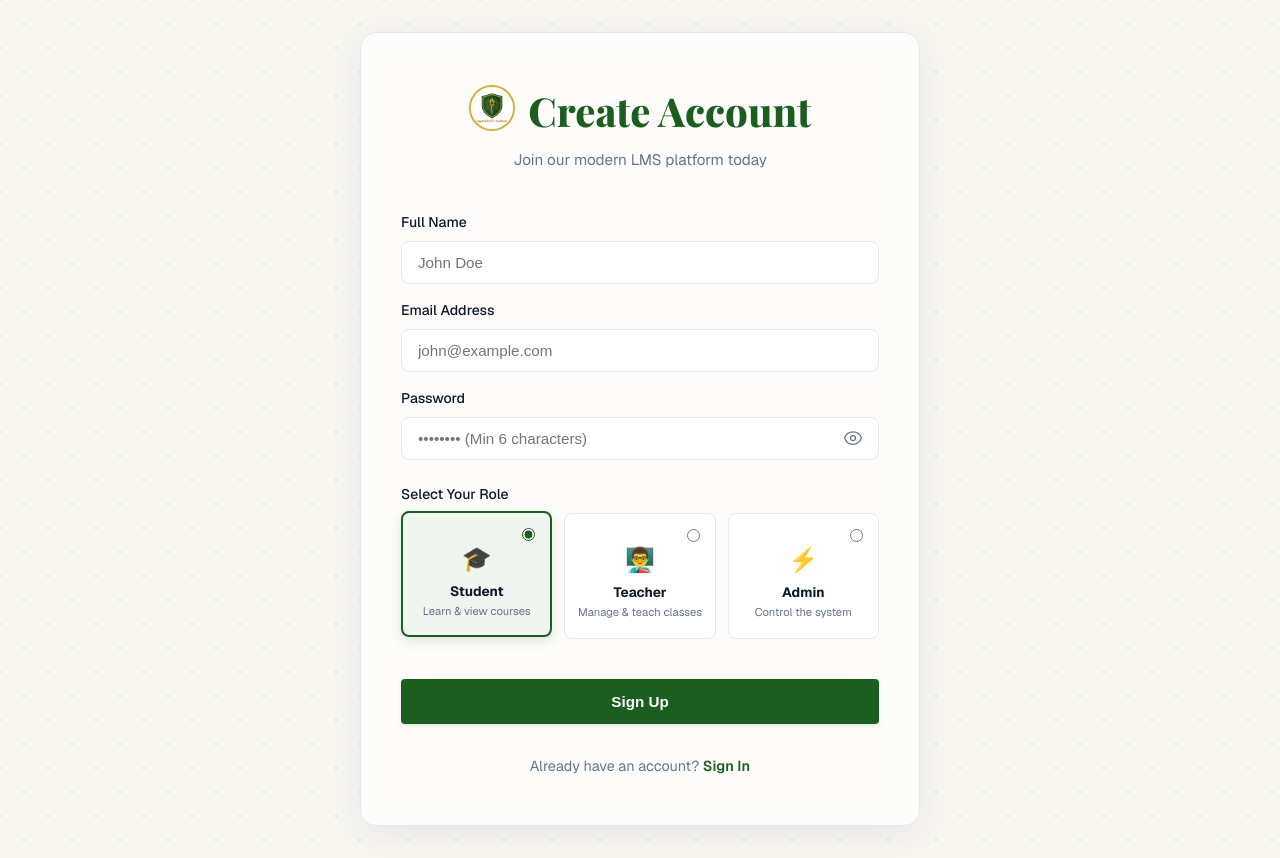
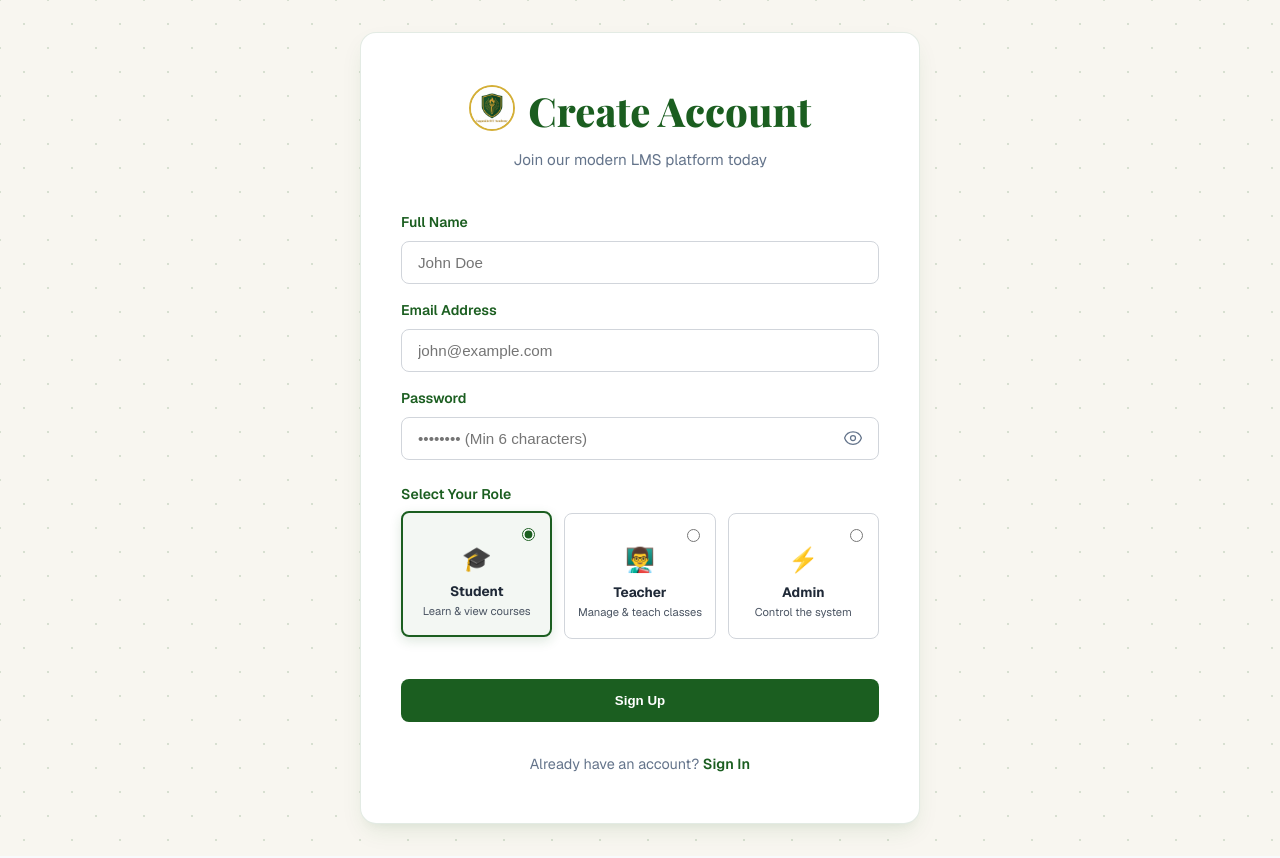
Before and after one commit to shakyamtech/LMS-Learning-Mgmt-System, a Next.js app: page /register in a window 1280 px wide. Built offline with nearby package versions, Linux system fonts and the light colour scheme; no server answers; a web font is replaced by a local one.

Commit message:
Style: match login and register pages with academy brand colors

```diff
--- a/src/app/globals.css
+++ b/src/app/globals.css
@@ -1079,3 +1079,62 @@ a:hover {
   opacity: 0.9;
   box-shadow: 0 4px 12px rgba(212, 175, 55, 0.2);
 }
+
+/* ─── Auth Card & Form Elements for Cohesive College Theme ─── */
+.auth-card {
+  background: #ffffff !important;
+  border-radius: var(--radius-lg);
+  box-shadow: 0 10px 25px -5px rgba(27, 94, 32, 0.1), 0 8px 10px -6px rgba(27, 94, 32, 0.05);
+  border: 1px solid rgba(27, 94, 32, 0.12) !important;
+  color: #333333 !important;
+}
+
+.auth-input-label {
+  display: block;
+  font-size: 0.875rem;
+  font-weight: 600;
+  margin-bottom: 0.5rem;
+  color: var(--college-primary) !important;
+}
+
+.auth-input-field {
+  width: 100%;
+  padding: 0.75rem 1rem;
+  border-radius: var(--radius-md);
+  border: 1px solid #d1d5db !important;
+  background-color: #ffffff !important;
+  color: #111827 !important;
+  transition: all var(--transition-fast);
+  outline: none;
+  font-size: 0.95rem;
+}
+
+.auth-input-field:focus {
+  border-color: var(--college-primary) !important;
+  box-shadow: 0 0 0 3px rgba(27, 94, 32, 0.15) !important;
+}
+
+.auth-submit-btn {
+  background-color: var(--college-primary) !important;
+  color: #ffffff !important;
+  font-weight: 700;
+  padding: 0.875rem;
+  border-radius: var(--radius-md);
+  border: none;
+  cursor: pointer;
+  transition: all 0.2s ease-in-out;
+  display: flex;
+  justify-content: center;
+  align-items: center;
+  gap: 0.5rem;
+  width: 100%;
+}
+
+.auth-submit-btn:hover {
+  background-color: var(--college-primary-dark) !important;
+  box-shadow: 0 4px 12px rgba(27, 94, 32, 0.25) !important;
+}
+
+.auth-submit-btn:active {
+  transform: scale(0.98);
+}
--- a/src/app/register/page.tsx
+++ b/src/app/register/page.tsx
@@ -11,7 +11,7 @@ export default function RegisterPage() {
 
   return (
     <div className="flex-center animate-fade-in bg-cream-pattern" style={{ minHeight: "100vh", padding: "2rem 1rem", backgroundColor: "var(--college-bg-cream)" }}>
-      <div className="glass-panel" style={{ width: "100%", maxWidth: "560px", padding: "3rem 2.5rem", border: "1px solid var(--border)" }}>
+      <div className="auth-card" style={{ width: "100%", maxWidth: "560px", padding: "3rem 2.5rem", border: "1px solid rgba(27, 94, 32, 0.12)" }}>
         <div style={{ textAlign: "center", marginBottom: "2.5rem" }}>
           <div style={{ display: "inline-flex", alignItems: "center", justifyContent: "center", gap: "0.85rem", margin: "0 auto" }}>
             <Link href="/">
@@ -60,9 +60,9 @@ export default function RegisterPage() {
           )}
 
           <div className="input-group">
-            <label className="input-label" htmlFor="name">Full Name</label>
+            <label className="auth-input-label" htmlFor="name">Full Name</label>
             <input
-              className="input-field"
+              className="auth-input-field"
               type="text"
               id="name"
               name="name"
@@ -74,9 +74,9 @@ export default function RegisterPage() {
           </div>
 
           <div className="input-group">
-            <label className="input-label" htmlFor="email">Email Address</label>
+            <label className="auth-input-label" htmlFor="email">Email Address</label>
             <input
-              className="input-field"
+              className="auth-input-field"
               type="email"
               id="email"
               name="email"
@@ -88,10 +88,10 @@ export default function RegisterPage() {
           </div>
 
           <div className="input-group" style={{ marginBottom: "1.5rem" }}>
-            <label className="input-label" htmlFor="password">Password</label>
+            <label className="auth-input-label" htmlFor="password">Password</label>
             <div style={{ position: "relative", display: "flex", alignItems: "center" }}>
               <input
-                className="input-field"
+                className="auth-input-field"
                 type={showPassword ? "text" : "password"}
                 id="password"
                 name="password"
@@ -139,15 +139,15 @@ export default function RegisterPage() {
           <input type="hidden" name="role" value={selectedRole} />
 
           <div className="input-group" style={{ marginBottom: "2.5rem" }}>
-            <label className="input-label">Select Your Role</label>
+            <label className="auth-input-label">Select Your Role</label>
 
             <div style={{ display: "grid", gridTemplateColumns: "repeat(3, 1fr)", gap: "0.75rem", marginTop: "0.5rem" }}>
               {/* Student Card */}
               <div
                 onClick={() => setSelectedRole("STUDENT")}
                 style={{
-                  border: selectedRole === "STUDENT" ? "2px solid var(--college-primary)" : "1px solid var(--border)",
-                  backgroundColor: selectedRole === "STUDENT" ? "rgba(27, 94, 32, 0.05)" : "var(--surface)",
+                  border: selectedRole === "STUDENT" ? "2px solid var(--college-primary)" : "1px solid #d1d5db",
+                  backgroundColor: selectedRole === "STUDENT" ? "rgba(27, 94, 32, 0.05)" : "#ffffff",
                   borderRadius: "var(--radius-md)",
                   padding: "1rem 0.5rem",
                   textAlign: "center",
@@ -167,16 +167,16 @@ export default function RegisterPage() {
                   />
                 </div>
                 <div style={{ fontSize: "1.5rem", marginBottom: "0.25rem" }}>🎓</div>
-                <div style={{ fontWeight: 700, fontSize: "0.85rem", color: "var(--text-main)" }}>Student</div>
-                <div style={{ fontSize: "0.7rem", color: "var(--text-muted)", marginTop: "0.25rem", lineHeight: "1.2" }}>Learn & view courses</div>
+                <div style={{ fontWeight: 700, fontSize: "0.85rem", color: "#1f2937" }}>Student</div>
+                <div style={{ fontSize: "0.7rem", color: "#4b5563", marginTop: "0.25rem", lineHeight: "1.2" }}>Learn & view courses</div>
               </div>
 
               {/* Teacher Card */}
               <div
                 onClick={() => setSelectedRole("TEACHER")}
                 style={{
-                  border: selectedRole === "TEACHER" ? "2px solid var(--college-primary)" : "1px solid var(--border)",
-                  backgroundColor: selectedRole === "TEACHER" ? "rgba(27, 94, 32, 0.05)" : "var(--surface)",
+                  border: selectedRole === "TEACHER" ? "2px solid var(--college-primary)" : "1px solid #d1d5db",
+                  backgroundColor: selectedRole === "TEACHER" ? "rgba(27, 94, 32, 0.05)" : "#ffffff",
                   borderRadius: "var(--radius-md)",
                   padding: "1rem 0.5rem",
                   textAlign: "center",
@@ -196,16 +196,16 @@ export default function RegisterPage() {
                   />
                 </div>
                 <div style={{ fontSize: "1.5rem", marginBottom: "0.25rem" }}>👨‍🏫</div>
-                <div style={{ fontWeight: 700, fontSize: "0.85rem", color: "var(--text-main)" }}>Teacher</div>
-                <div style={{ fontSize: "0.7rem", color: "var(--text-muted)", marginTop: "0.25rem", lineHeight: "1.2" }}>Manage & teach classes</div>
+                <div style={{ fontWeight: 700, fontSize: "0.85rem", color: "#1f2937" }}>Teacher</div>
+                <div style={{ fontSize: "0.7rem", color: "#4b5563", marginTop: "0.25rem", lineHeight: "1.2" }}>Manage & teach classes</div>
               </div>
 
               {/* Admin Card */}
               <div
                 onClick={() => setSelectedRole("ADMIN")}
                 style={{
-                  border: selectedRole === "ADMIN" ? "2px solid var(--college-primary)" : "1px solid var(--border)",
-                  backgroundColor: selectedRole === "ADMIN" ? "rgba(27, 94, 32, 0.05)" : "var(--surface)",
+                  border: selectedRole === "ADMIN" ? "2px solid var(--college-primary)" : "1px solid #d1d5db",
+                  backgroundColor: selectedRole === "ADMIN" ? "rgba(27, 94, 32, 0.05)" : "#ffffff",
                   borderRadius: "var(--radius-md)",
                   padding: "1rem 0.5rem",
                   textAlign: "center",
@@ -225,14 +225,14 @@ export default function RegisterPage() {
                   />
                 </div>
                 <div style={{ fontSize: "1.5rem", marginBottom: "0.25rem" }}>⚡</div>
-                <div style={{ fontWeight: 700, fontSize: "0.85rem", color: "var(--text-main)" }}>Admin</div>
-                <div style={{ fontSize: "0.7rem", color: "var(--text-muted)", marginTop: "0.25rem", lineHeight: "1.2" }}>Control the system</div>
+                <div style={{ fontWeight: 700, fontSize: "0.85rem", color: "#1f2937" }}>Admin</div>
+                <div style={{ fontSize: "0.7rem", color: "#4b5563", marginTop: "0.25rem", lineHeight: "1.2" }}>Control the system</div>
               </div>
             </div>
           </div>
 
           <button
-            className="btn btn-primary"
+            className="auth-submit-btn"
             type="submit"
             disabled={isPending}
             style={{ width: "100%", padding: "0.875rem", display: "flex", gap: "0.5rem", position: "relative" }}
```
Also changed, not shown: src/app/login/page.tsx (+6 -6 lines), 1 other file (tests, documents, lock files or other folders).
